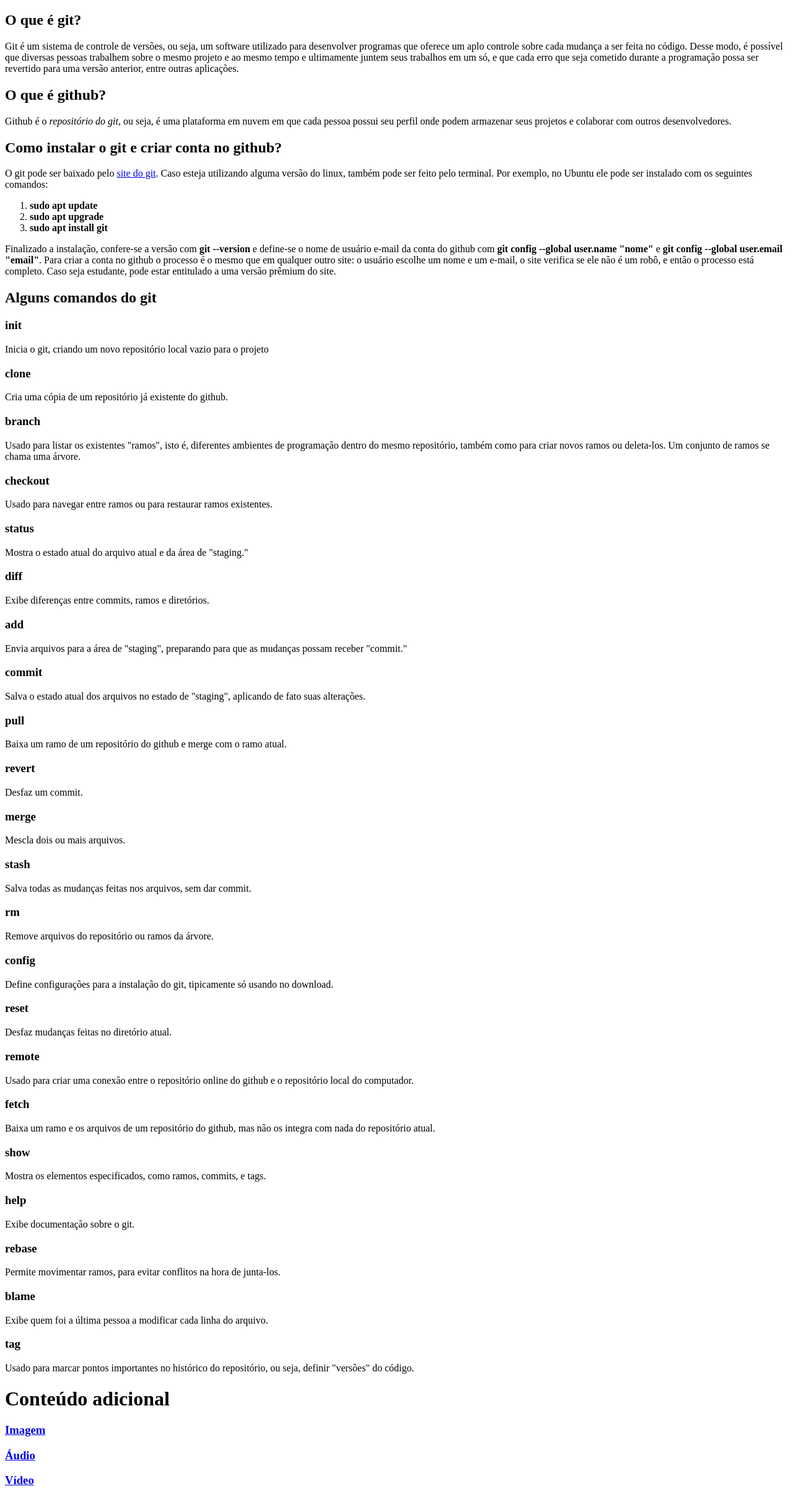
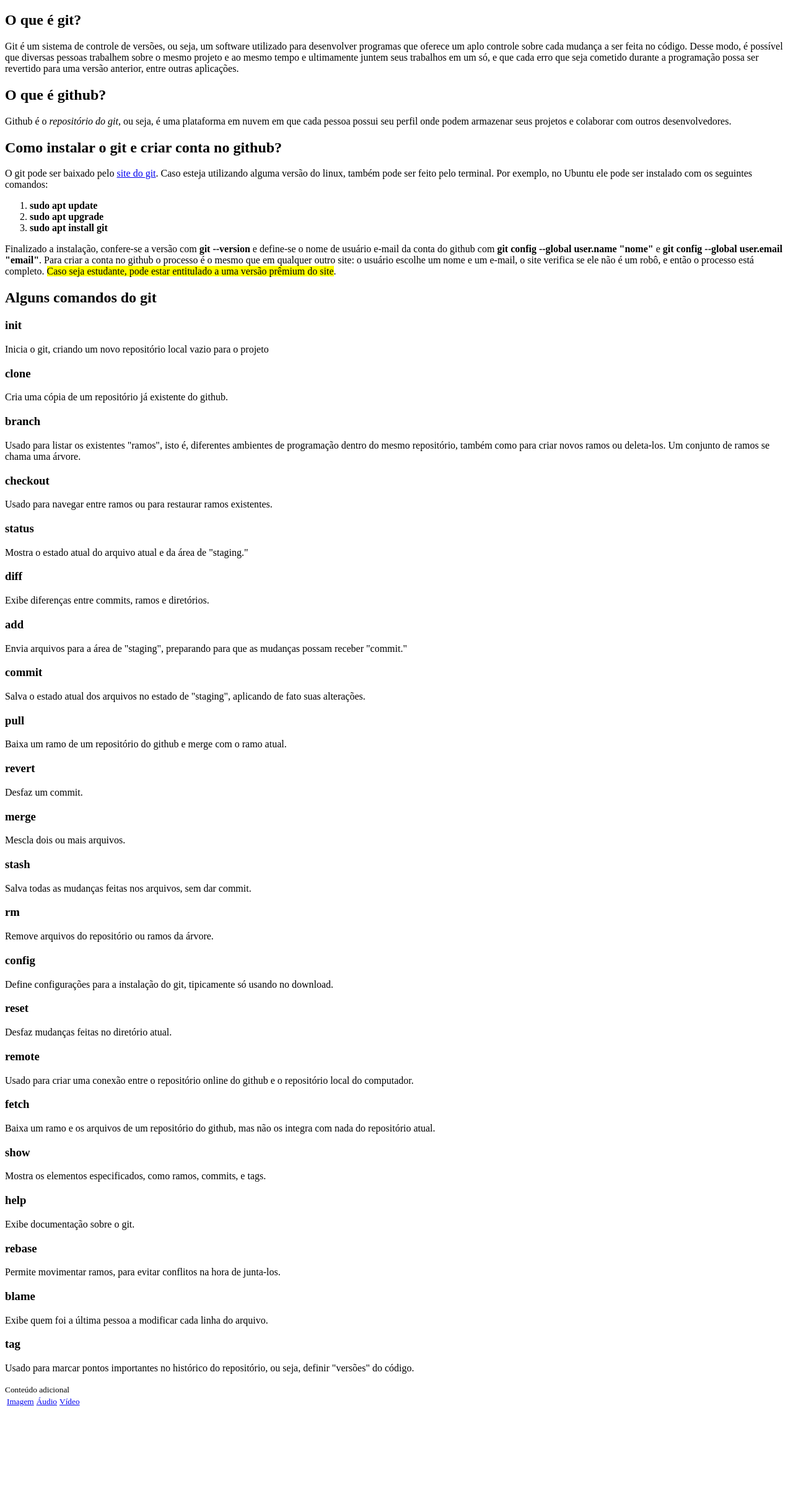
Before and after one commit to VSocks/HTMLtutorial, a plain HTML site: page index.html in a window 1280 px wide. Shown: the part 61-2480 px from the top of the page at 62% size. After the commit the page ends 2342 px from the top, so only its background shows below. Drawn offline with Linux system fonts and the light colour scheme.

Commit message:
mais alterações de formatação de links para outras páginas

```diff
--- a/index.html
+++ b/index.html
@@ -25,8 +25,7 @@
     </h2>
     <p>
         Github é o <i>repositório do git</i>, ou seja, é uma plataforma em nuvem em que cada pessoa possui seu perfil
-        onde
-        podem armazenar seus projetos e colaborar com outros desenvolvedores.
+        onde podem armazenar seus projetos e colaborar com outros desenvolvedores.
     </p>
     <h2>
         Como instalar o git e criar conta no github?
@@ -35,16 +34,18 @@
         O git pode ser baixado pelo <a href="https://git-scm.com/downloads">site do git</a>. Caso esteja utilizando
         alguma versão do linux, também pode ser feito pelo terminal. Por exemplo, no Ubuntu ele pode ser instalado com
         os seguintes comandos:
+    </p>
     <ol>
         <li><b>sudo apt update</b></li>
         <li><b>sudo apt upgrade</b></li>
         <li><b>sudo apt install git</b></li>
     </ol>
-    Finalizado a instalação, confere-se a versão com <b>git --version</b> e define-se o nome de usuário e-mail da conta
-    do github com <b>git config --global user.name "nome"</b> e <b>git config --global user.email "email"</b>. Para
-    criar a conta no github o processo é o mesmo que em qualquer outro site: o usuário escolhe um nome e um e-mail, o
-    site verifica se ele não é um robô, e então o processo está completo. Caso seja estudante, pode estar entitulado a
-    uma versão prêmium do site.
+    <p>
+        Finalizado a instalação, confere-se a versão com <b>git --version</b> e define-se o nome de usuário e-mail da
+        conta do github com <b>git config --global user.name "nome"</b> e <b>git config --global user.email "email"</b>.
+        Para criar a conta no github o processo é o mesmo que em qualquer outro site: o usuário escolhe um nome e um
+        e-mail, o site verifica se ele não é um robô, e então o processo está completo. <mark>Caso seja estudante, pode
+            estar entitulado a uma versão prêmium do site</mark>.
     </p>
     <h2>
         Alguns comandos do git
@@ -182,17 +183,23 @@
     <p>
         Usado para marcar pontos importantes no histórico do repositório, ou seja, definir "versões" do código.
     </p>
-    <h1>
+    <small>
         Conteúdo adicional
-    </h1>
-    <h3>
-        <a href="imagem.html">Imagem</a>
-    </h3>
-    <h3>
-        <a href="audio.html">Áudio</a>
-    </h3>
-    <h3>
-        <a href="video.html">Vídeo</a>
-    </h3>
+        <table>
+            <tr>
+                <td>
+
+                    <a href="imagem.html">Imagem</a>
+                </td>
+                <td>
+                    <a href="audio.html">Áudio</a>
+                </td>
+                <td>
+                    <a href="video.html">Vídeo</a>
+                </td>
+            </tr>
+        </table>
+    </small>
 </body>
+
 </html>
```
Also changed, not shown: audio.html (+1 -1 lines), video.html (+1 -1 lines), audio/colocarAudioAqui.txt (added), video/colocarVideoAqui.txt (added).
